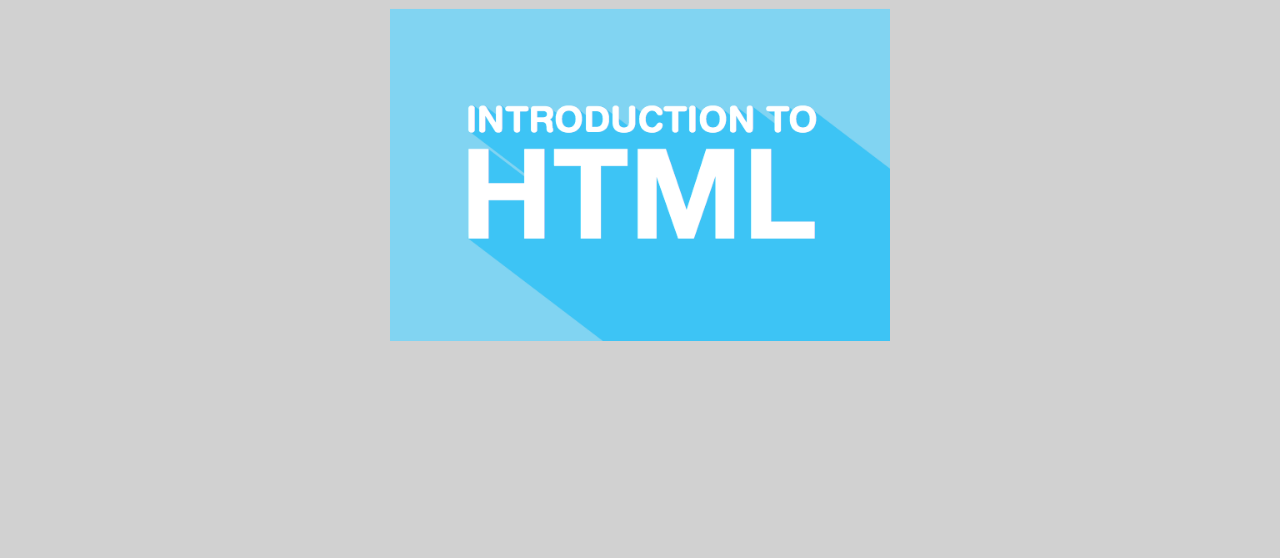
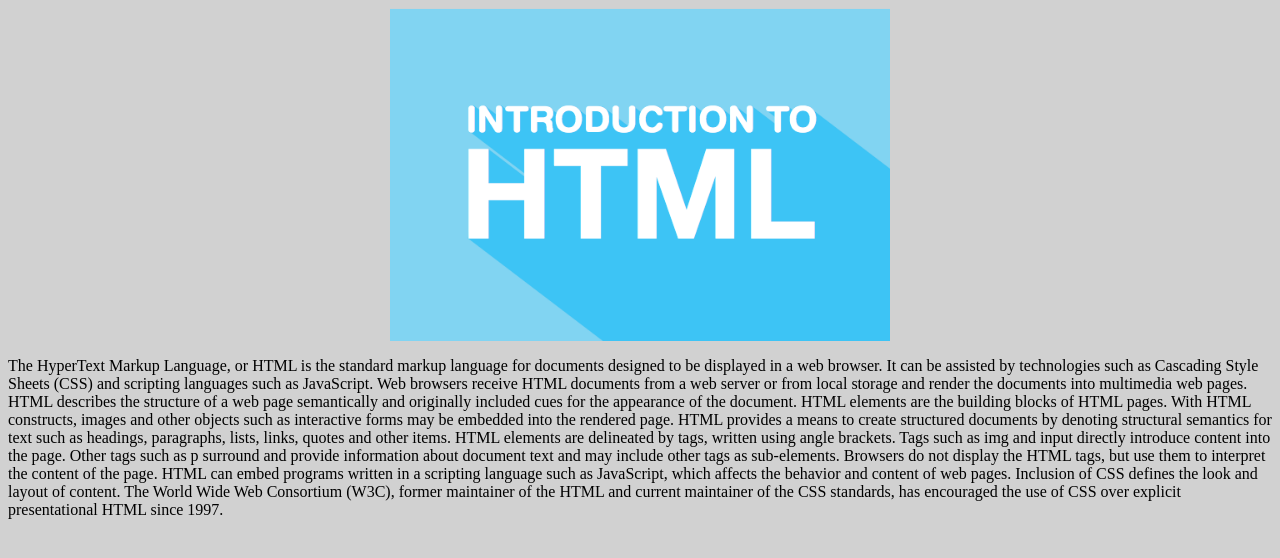
Before and after one commit to NamanKumar1/Fullstack-1_Exp-5, a plain HTML site: page html.html in a window 1280 px wide. Drawn offline with Linux system fonts and the light colour scheme.

Commit message:
add text in html.html file

```diff
--- a/html.html
+++ b/html.html
@@ -9,7 +9,14 @@
 </head>
 
 <body style="background-color: rgb(209, 209, 209);">
-    <img src="./html pic.png" width="500px" alt="html pic" style="display: block; margin-left: auto; margin-right: auto;" usemap="#map1" />
+    <img src="./html pic.png" width="500px" alt="html pic" style="display: block; margin-left: auto; margin-right: auto;">
+    <p>The HyperText Markup Language, or HTML is the standard markup language for documents designed to be displayed in a web browser. It can be assisted by technologies such as Cascading Style Sheets (CSS) and scripting languages such as JavaScript. Web
+        browsers receive HTML documents from a web server or from local storage and render the documents into multimedia web pages. HTML describes the structure of a web page semantically and originally included cues for the appearance of the document.
+        HTML elements are the building blocks of HTML pages. With HTML constructs, images and other objects such as interactive forms may be embedded into the rendered page. HTML provides a means to create structured documents by denoting structural semantics
+        for text such as headings, paragraphs, lists, links, quotes and other items. HTML elements are delineated by tags, written using angle brackets. Tags such as img and input directly introduce content into the page. Other tags such as p surround
+        and provide information about document text and may include other tags as sub-elements. Browsers do not display the HTML tags, but use them to interpret the content of the page. HTML can embed programs written in a scripting language such as JavaScript,
+        which affects the behavior and content of web pages. Inclusion of CSS defines the look and layout of content. The World Wide Web Consortium (W3C), former maintainer of the HTML and current maintainer of the CSS standards, has encouraged the use
+        of CSS over explicit presentational HTML since 1997.</p>
 
 </body>
 
```
